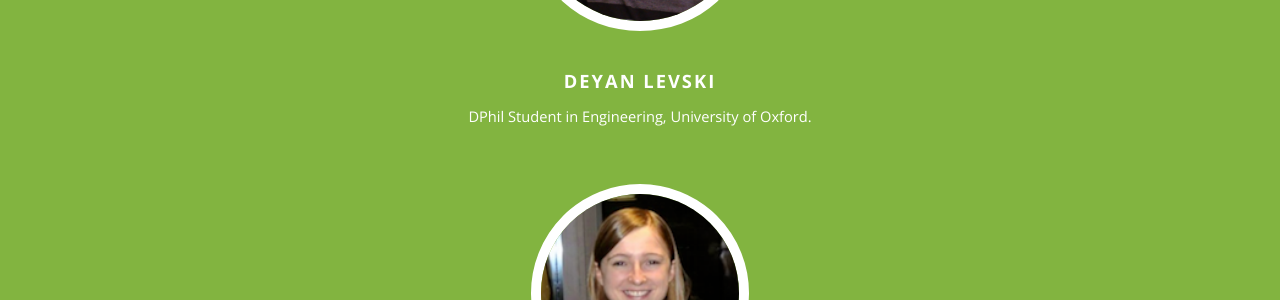
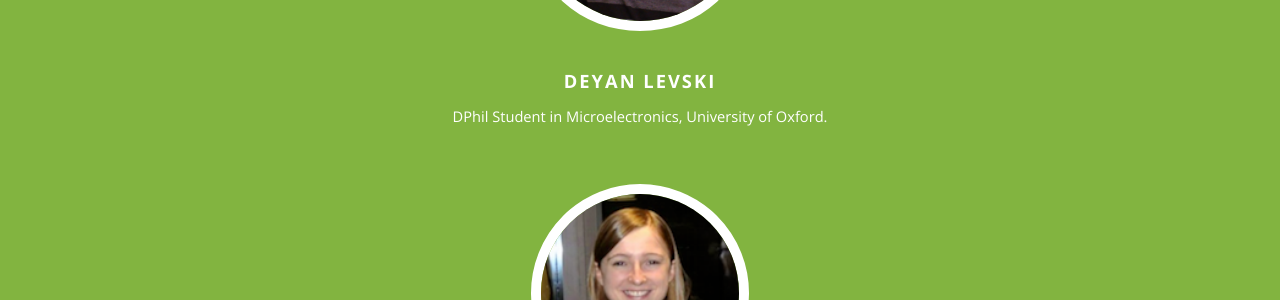
Before and after one commit to rebecca-owen/easyskim, a Flask app: template templates/home.html in a window 1280 px wide. Shown: the part 1824-2124 px from the top of the page. Run offline with Flask 2, Linux system fonts and the light colour scheme; the template is opened without the code that fills it: most values are stand-ins (such as "Sample title", 1, 10 or a date in 2020).

Commit message:
Minor update

```diff
--- a/templates/home.html
+++ b/templates/home.html
@@ -123,7 +123,7 @@
             <div class="3u">
               <a href="http://www.dilemaltd.com/deyan-levski/en/" class="image"><img src="static/images/deyan.jpg" alt=""></a>
               <h3>Deyan Levski</h3>
-              <p>DPhil Student in Engineering, University of Oxford.</p>
+              <p>DPhil Student in Microelectronics, University of Oxford.</p>
             </div>
             <div class="3u">
               <a href="http://rebeccamorgan.me/" class="image"><img src="static/images/rebecca.png" alt=""></a>
```
